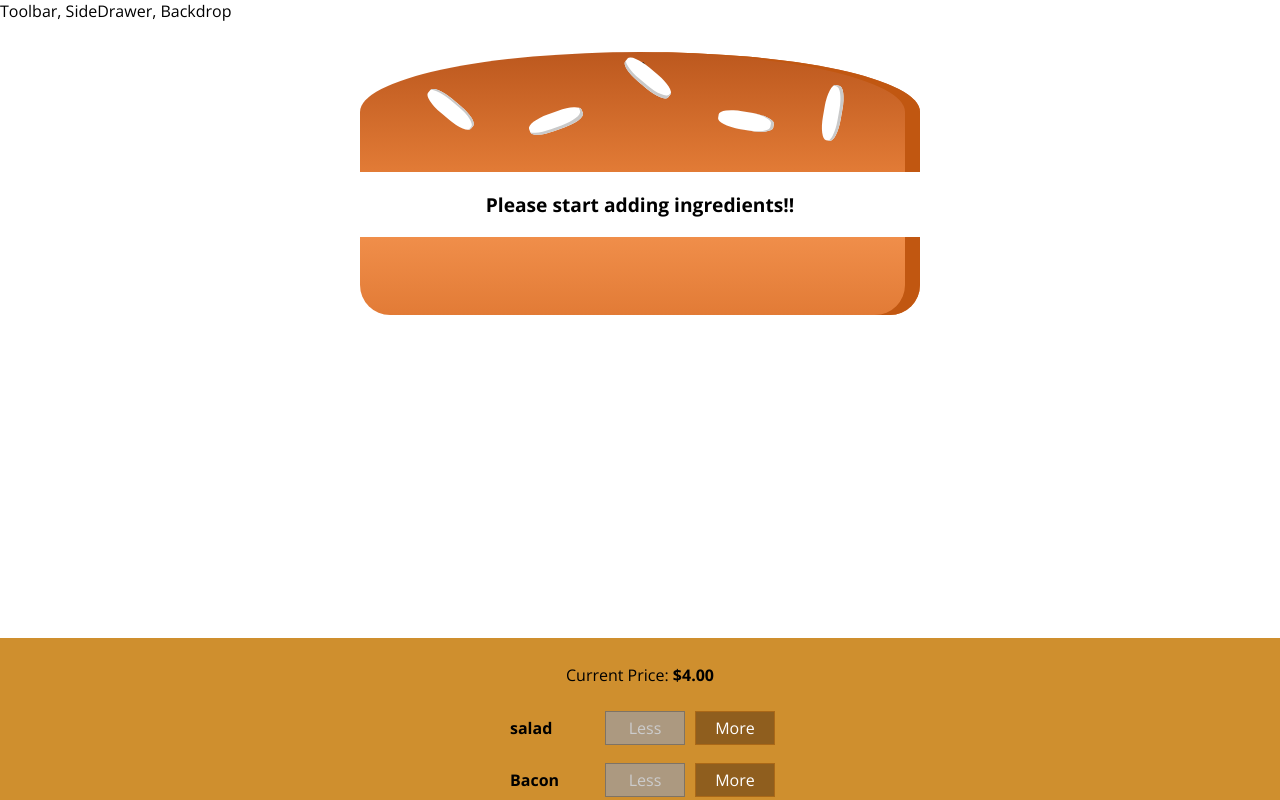
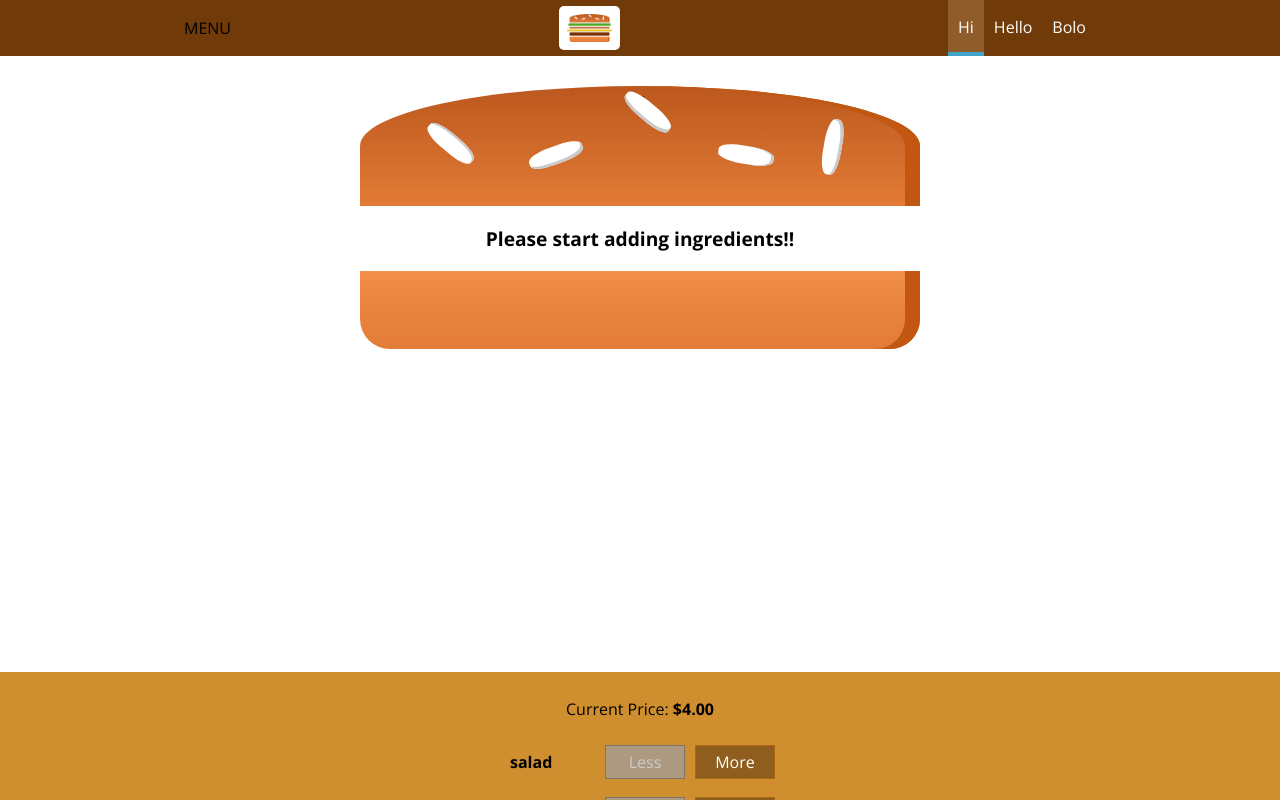
Before and after one commit to alka-si/Burger-Builder, a React app: page / in a window 1280 px wide. Shown: the top 800 px of the page. Built offline with nearby package versions, Linux system fonts and the light colour scheme.

Commit message:
Toolbar comp added to Layout

```diff
--- a/src/Components/Layout/Layout.css
+++ b/src/Components/Layout/Layout.css
@@ -1,3 +1,3 @@
 .Content{
-    margin-top: 16px;
+    margin-top: 72px;
 }
--- a/src/Components/Layout/Layout.js
+++ b/src/Components/Layout/Layout.js
@@ -1,13 +1,14 @@
 import React from 'react';
 import classes from './Layout.css'
 import Aux from '../../Hoc/Aux';
+import Toolbar from '../Navigation/Toolbar/Toolbar';
 
 const Layout = (props) => (
     <Aux>
-    <div>Toolbar, SideDrawer, Backdrop</div>
-    <main className={classes.Content}>
-        {props.children}
-    </main>
+        <Toolbar />
+        <main className={classes.Content}>
+            {props.children}
+        </main>
     </Aux>
  );
 
```
